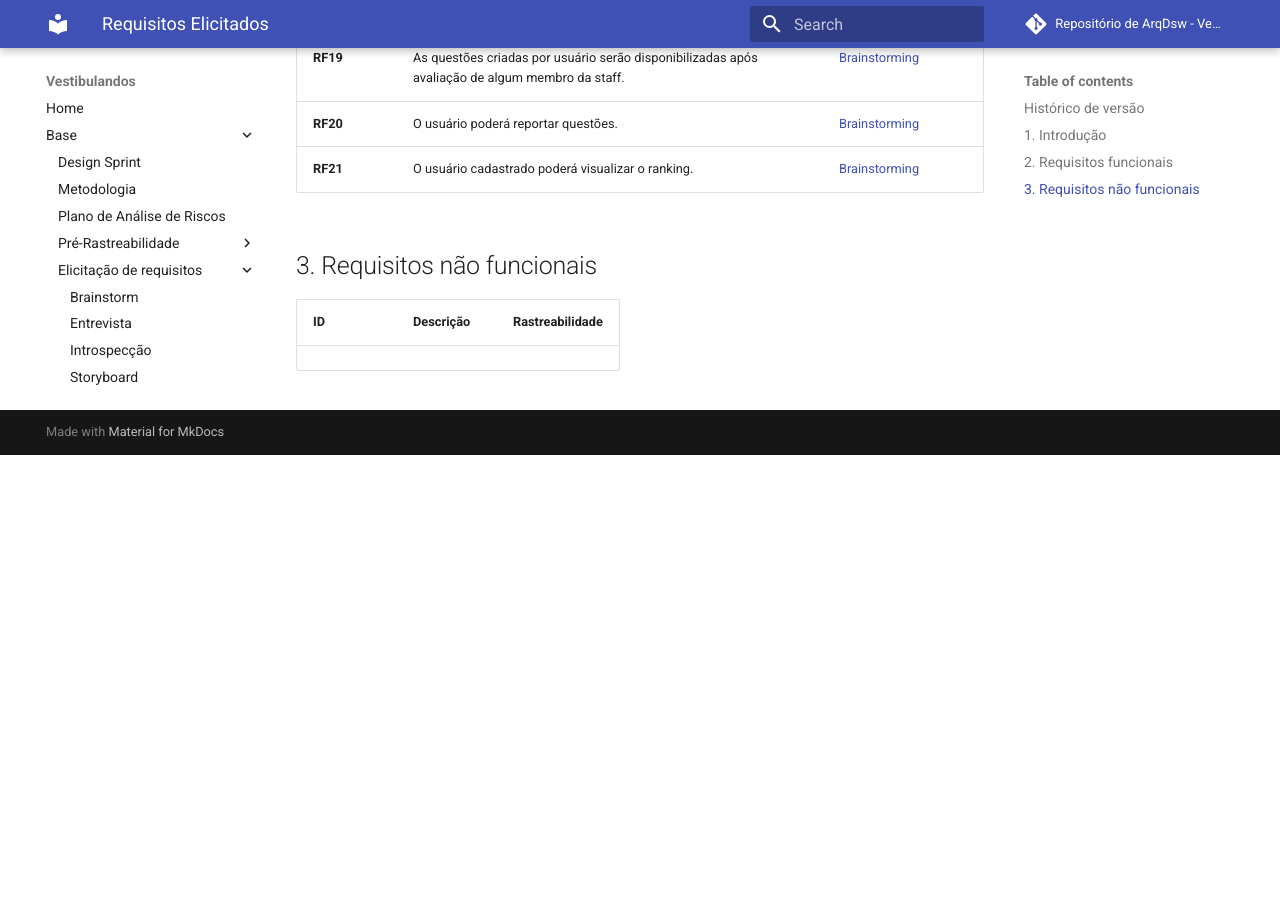
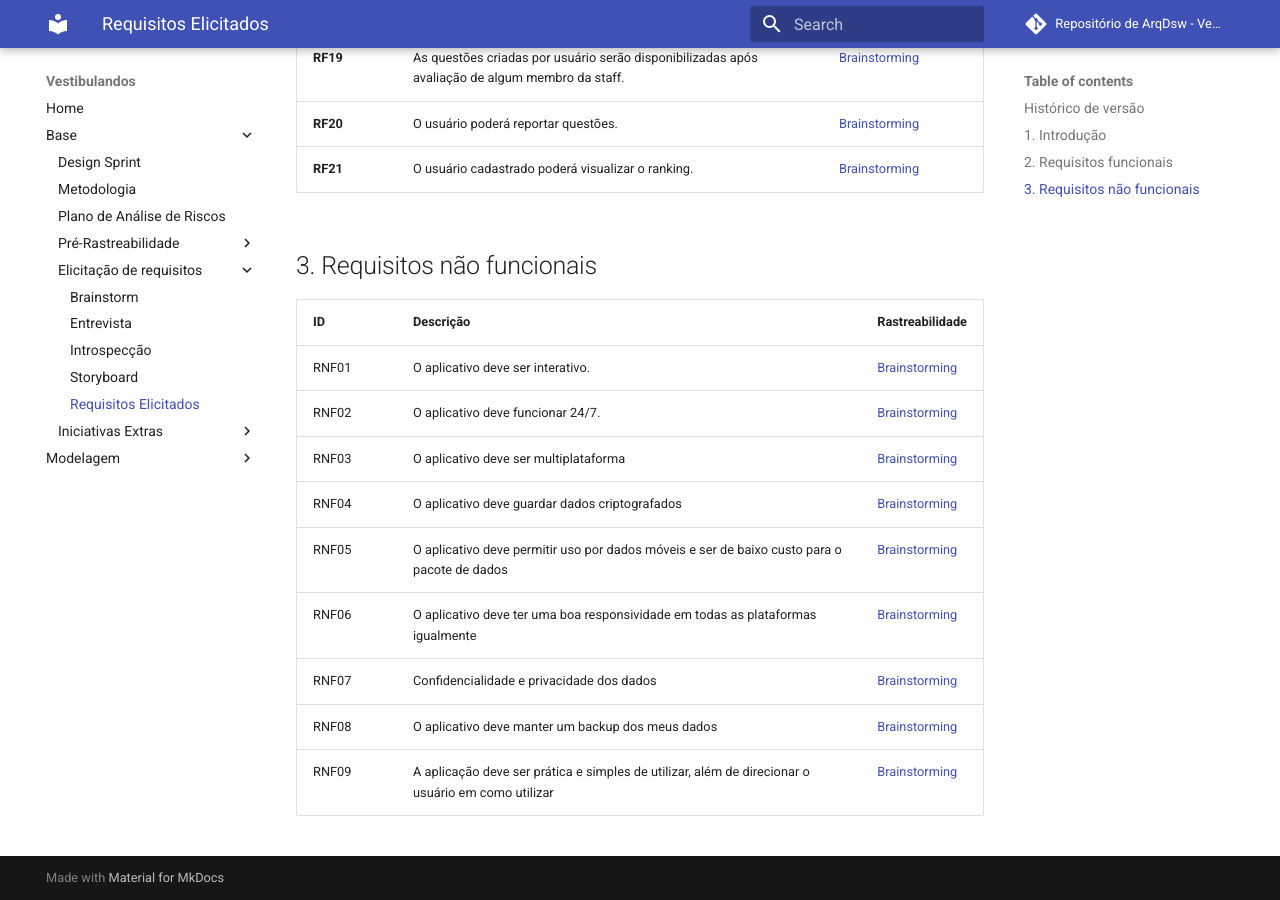
Before and after one commit to UnBArqDsw/2020.1_G4_Vestibulandos, an MkDocs documentation site: the page built from docs/base/elicitacao/requisitos_elicitados.md, in a window 1280 px wide and 900 px high, scrolled down 1588 px. Built offline with MkDocs 1.6.1 and Material for MkDocs 9.7.7, drawn with Linux system fonts in a browser that asks for light colours; comment, search, counter and statistics services are not loaded; before the commit the page ends 2043 px from its top, so only the background shows below that.

Commit message:
Adicionado requisitos não funcionais em requisitos elicitados.

```diff
--- a/docs/base/elicitacao/requisitos_elicitados.md
+++ b/docs/base/elicitacao/requisitos_elicitados.md
@@ -38,4 +38,13 @@
 
 ## 3. Requisitos não funcionais
 | ID | Descrição | Rastreabilidade |
-|--------|-----------|------------|
+|----|------|---------|
+| RNF01 | O aplicativo deve ser interativo. | [Brainstorming](./brainstorming.md) |
+| RNF02 | O aplicativo deve funcionar 24/7. | [Brainstorming](./brainstorming.md) |
+| RNF03 | O aplicativo deve ser multiplataforma | [Brainstorming](./brainstorming.md) |
+| RNF04 | O aplicativo deve guardar dados criptografados | [Brainstorming](./brainstorming.md) |
+| RNF05 | O aplicativo deve permitir uso por dados móveis e ser de baixo custo para o pacote de dados | [Brainstorming](./brainstorming.md) |
+| RNF06 | O aplicativo deve ter uma boa responsividade em todas as plataformas igualmente | [Brainstorming](./brainstorming.md) |
+| RNF07 | Confidencialidade e privacidade dos dados | [Brainstorming](./brainstorming.md) |
+| RNF08 | O aplicativo deve manter um backup dos meus dados | [Brainstorming](./brainstorming.md) |
+| RNF09 | A aplicação deve ser prática e simples de utilizar, além de direcionar o usuário em como utilizar | [Brainstorming](./brainstorming.md) |
```
